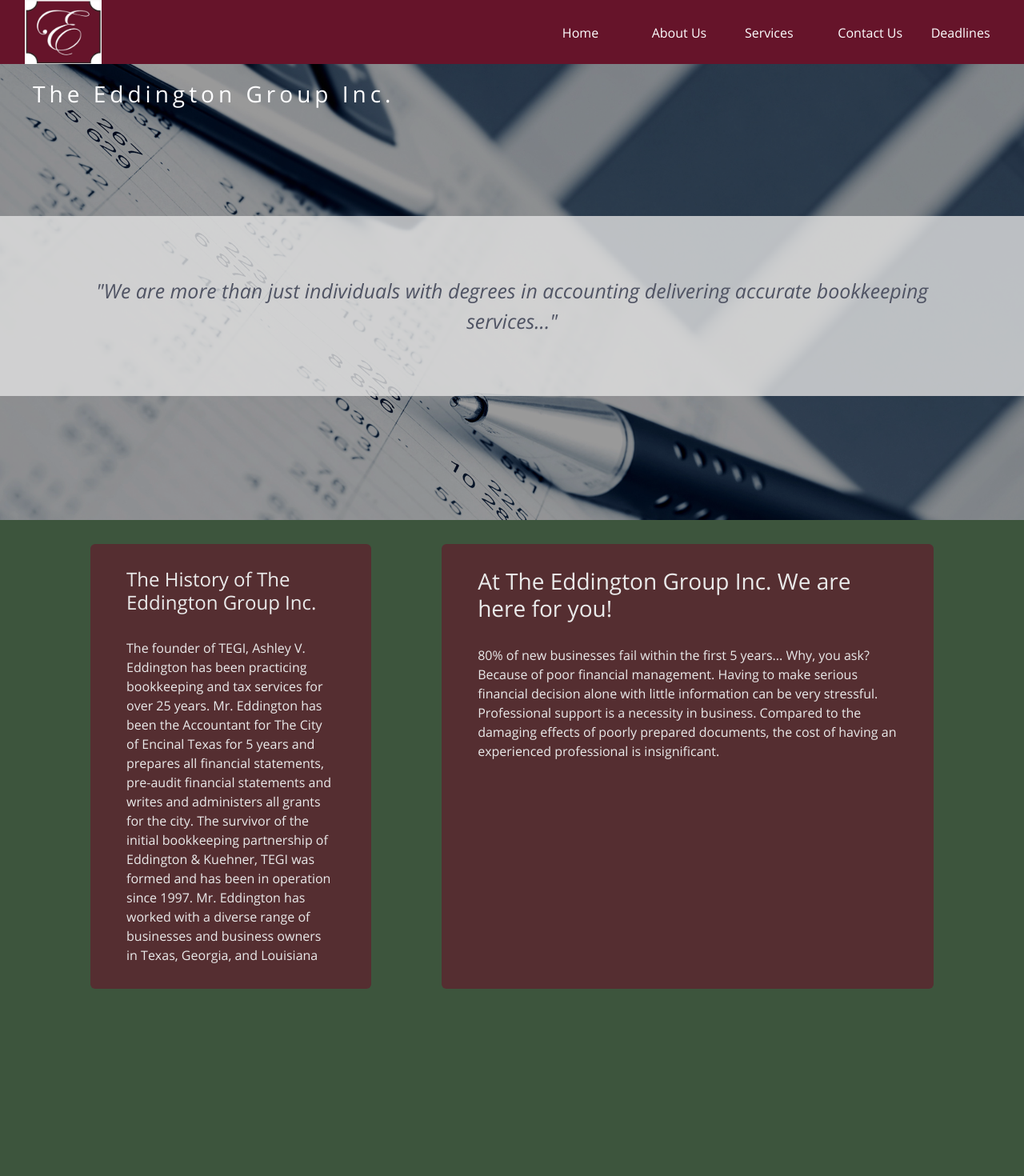
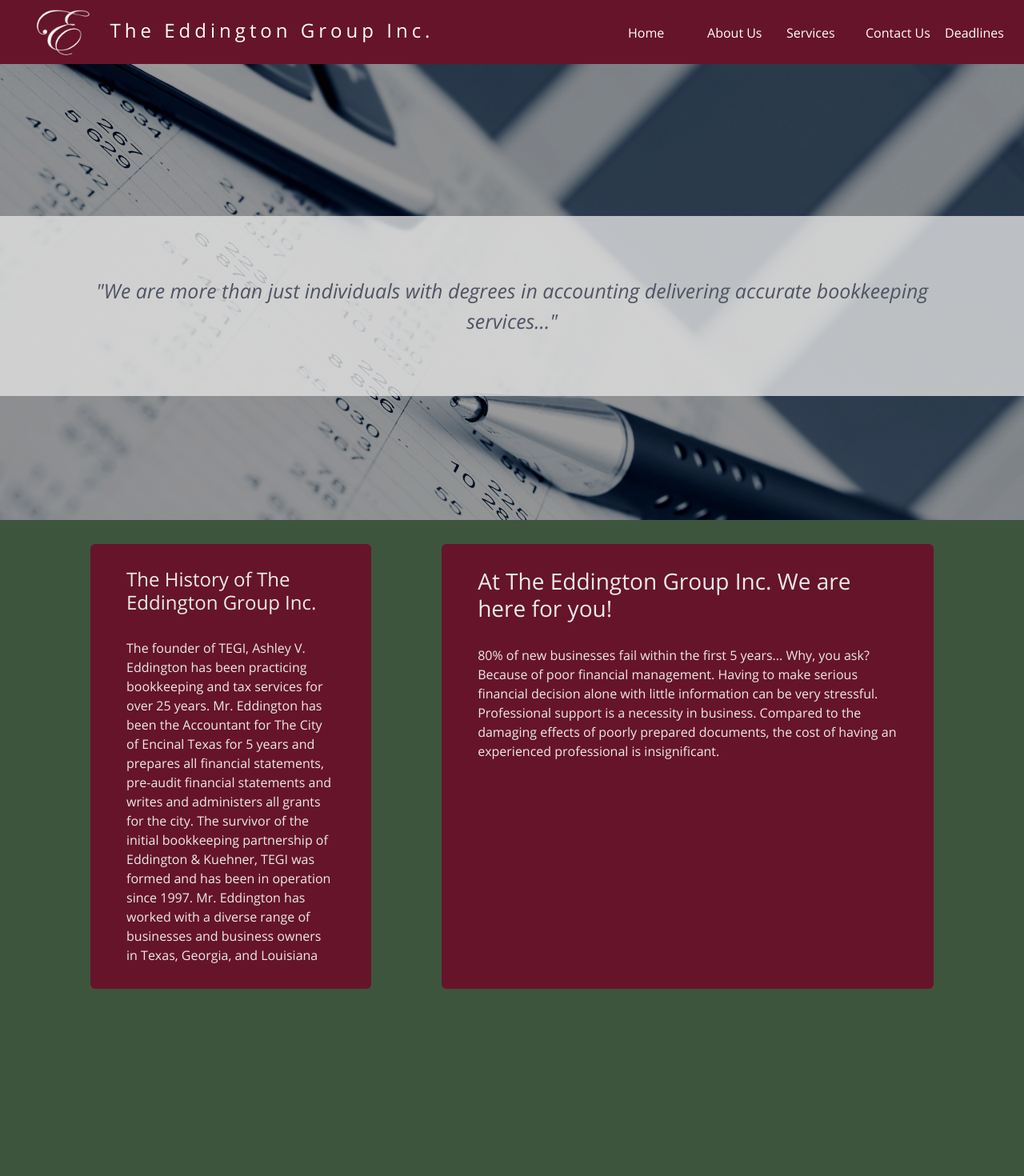
Before and after one commit to theeddingtongroupinc-2019/TheEddingtonGroupInc, an Angular app in the folder tegi-app/: page / in a window 1280 px wide. Shown: the top 1470 px of the page at 80% size. Built offline with nearby package versions, Linux system fonts and the light colour scheme.

Commit message:
updates made

```diff
--- a/tegi-app/src/app/main-nav/main-nav.component.css
+++ b/tegi-app/src/app/main-nav/main-nav.component.css
@@ -14,6 +14,7 @@
 }
 
 .nav-list li {
+    float: right;
     display: inline;
 }
 
--- a/tegi-app/src/app/main-nav/main-nav.component.html
+++ b/tegi-app/src/app/main-nav/main-nav.component.html
@@ -1,7 +1,7 @@
 <mat-toolbar class="main-nav-bar row">
-  <div class="col-5" style="height: 100%;">
-    <img style="height: 80px; float: left;" src="../../assets/imgs/tegi-logo.png">
-    <h3 style="float: left; line-height: 75px; margin-left: 10px; letter-spacing: 5px;">The Eddington Group Inc.</h3>
+  <div class="col-6" style="height: 100%;">
+    <img style="height: 80px; float: left;" src="../../assets/imgs/e.jpg">
+    <h4 style="float: left; line-height: 75px; margin-left: 10px; letter-spacing: 5px;">The Eddington Group Inc.</h4>
   </div>
   <div class="col" style="height: 100%;">
     <ul class="nav-list row" style="height: 100%;">
--- a/tegi-app/src/app/tegi-home/tegi-home.component.css
+++ b/tegi-app/src/app/tegi-home/tegi-home.component.css
@@ -49,7 +49,7 @@
     border-radius: 6px;
     padding: 30px 45px;
     color: #eaeaea;
-    background: rgba(102, 20, 42, 0.6);
+    background: rgba(102, 20, 42, 1);
   }
 
   .main-section {
@@ -57,7 +57,7 @@
     border-radius: 6px;
     padding: 30px 45px;
     color: #eaeaea;
-    background: rgba(102, 20, 42, 0.6);
+    background: rgba(102, 20, 42, 1);
   }
 
   .footer {
```
Also changed, not shown: tegi-app/src/assets/imgs/e.jpg (added), tegi-app/src/assets/imgs/e.png (added).
